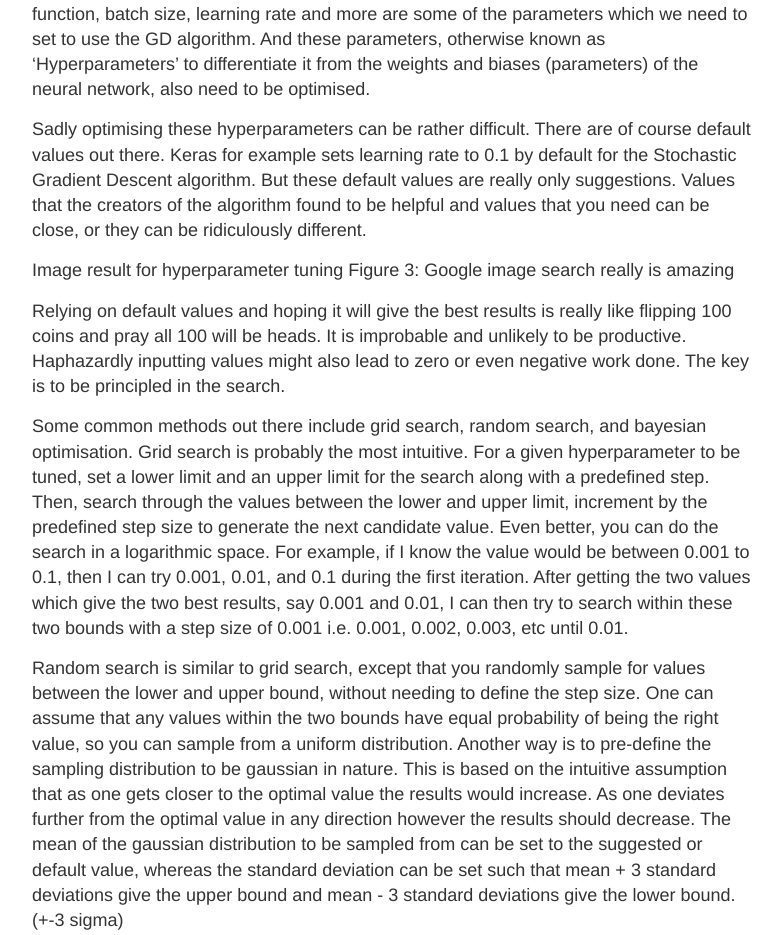
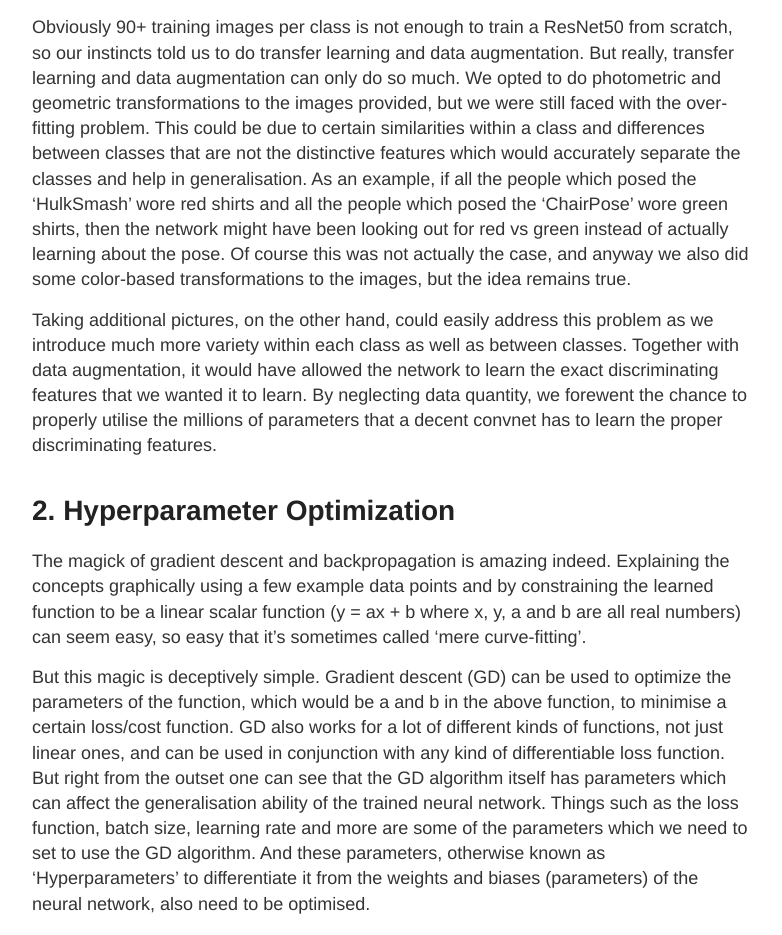
Before and after one commit to Amadeus-Winarto/amadeus-winarto.github.io, a Jekyll site: the page built from _posts/2019-08-26-When you haphazardly do deep learning.md, in a window 1280 px wide and 1400 px high, scrolled down 1873 px. Shown: the top 935 px of the window, without its empty margins (248-1030 px from the left). Built offline with Jekyll 4.4.1, drawn with Linux system fonts in a browser that asks for light colours; some of the changed text lies outside the part shown.

Commit message:
Update 2019-08-26-When you haphazardly do deep learning.md

```diff
--- a/_posts/2019-08-26-When you haphazardly do deep learning.md
+++ b/_posts/2019-08-26-When you haphazardly do deep learning.md
@@ -11,7 +11,10 @@ Alas, we lost in the competition, ranking fourth and missing the much needed cas
 # 1. Data is Everything
 This is one of the things that pros find obvious but others find bewildering. The advancement in neural network architecture has been impressive. In the computer vision realm, it began with AlexNet and has not ended ever since. Currently the State of the Art, as far as I am aware, is EfficientNet:
 
-Figure 1: Such accuracy, much wow
+![EfficientNet](../imgs/WhenYouDoDL/EfficientNet.png "EfficientNet")
+<div align='center' markdown='1'>
+  *Figure 1: Such accuracy, much wow*
+</div>
 
 With that kind of performance improvements due to architectural innovations, it’s easy to fall into the the trap of thinking that architecture is everything. Yet ultimately, deep learning is by nature data hungry, and one stands to gain a lot by simply cleaning whatever data one already have and increasing the amount of data.
 
@@ -19,7 +22,10 @@ So that was something I wasn’t aware of during the competition.
 
 The task was simple enough to understand. The data set consisted of 11 classes of different human poses such as ‘HulkSmash’ or ‘ChairPose’. Strange naming aside, each class had around 90+ training images and 15+ validation images. We had one week to prepare our model, and it would be tested on a separate, withheld test set.
 
-Figure 2: Totally representative graph I took online
+![BigData](../imgs/WhenYouDoDL/BigData.JPEG "BigData")
+<div align='center' markdown='1'>
+  *Figure 2: Totally representative graph I took online*
+</div>
 
 Obviously 90+ training images per class is not enough to train a ResNet50 from scratch, so our instincts told us to do transfer learning and data augmentation. But really, transfer learning and data augmentation can only do so much. We opted to do photometric and geometric transformations to the images provided, but we were still faced with the over-fitting problem. This could be due to certain similarities within a class and differences between classes that are not the distinctive features which would accurately separate the classes and help in generalisation. As an example, if all the people which posed the ‘HulkSmash’ wore red shirts and all the people which posed the ‘ChairPose’ wore green shirts, then the network might have been looking out for red vs green instead of actually learning about the pose. Of course this was not actually the case, and anyway we also did some color-based transformations to the images, but the idea remains true.
 
@@ -32,8 +38,10 @@ But this magic is deceptively simple. Gradient descent (GD) can be used to optim
 
 Sadly optimising these hyperparameters can be rather difficult. There are of course default values out there. Keras for example sets learning rate to 0.1 by default for the Stochastic Gradient Descent algorithm. But these default values are really only suggestions. Values that the creators of the algorithm found to be helpful and values that you need can be close, or they can be ridiculously different.
 
-Image result for hyperparameter tuning
-Figure 3: Google image search really is amazing
+![Hyperparameter](../imgs/WhenYouDoDL/Hyperparameter.png "Hyperparameter")
+<div align='center' markdown='1'>
+  *Figure 3: Google image search really is amazing*
+</div>
 
 Relying on default values and hoping it will give the best results is really like flipping 100 coins and pray all 100 will be heads. It is improbable and unlikely to be productive. Haphazardly inputting values might also lead to zero or even negative work done. The key is to be principled in the search.
 
@@ -42,13 +50,17 @@ Some common methods out there include grid search, random search, and bayesian o
 Random search is similar to grid search, except that you randomly sample for values between the lower and upper bound, without needing to define the step size. One can assume that any values within the two bounds have equal probability of being the right value, so you can sample from a uniform distribution. Another way is to pre-define the sampling distribution to be gaussian in nature. This is based on the intuitive assumption that as one gets closer to the optimal value the results would increase. As one deviates further from the optimal value in any direction however the results should decrease. The mean of the gaussian distribution to be sampled from can be set to the suggested or default value, whereas the standard deviation can be set such that mean + 3 standard deviations give the upper bound and mean - 3 standard deviations give the lower bound. (+-3 sigma)
 
 Bayesian optimisation takes this idea even further. I won’t discuss it here — my understanding of bayesian probability is quite shaky, but BO is said to be better than grid and random search. If you don’t understand anything here you can always just copy and paste code from sklearn (but try not to though).
+
 # 3. Ensembling
 
 This is probably the holy grail of Kagglers, and the bane of those who seek fast inference. Ensembling is a technique which dates back to the age of machine learning without neural networks — the key idea is to utilise different learning algorithms with different ability and somehow combine them to obtain a superior model with better generalisation to unseen data.
 
 It lies on the assumption that searching for the single best model available out of all the possible models out there is intractable. This is also related to the fact that the gradient descent algorithm only allows us to search for models which lie at the local minimum of the loss function’s landscape, and this landscape is non-convex and thus the local minimum is not the global minimum. If this sounds like Marsian to you, see the figure below.
 
-Figure 4: The left image shows a convex function. The right image shows a non-convex function. The z-axis represents the value of the loss function, while the x and y axis represents the parameters of the model.
+![Convex Function](../imgs/WhenYouDoDL/Convex.jpg "Convex Function")
+<div align='center' markdown='1'>
+*Figure 4: The left image shows a convex function. The right image shows a non-convex function. The z-axis represents the value of the loss function, while the x and y axis represents the parameters of the model.*
+</div>
 
 Imagine a heavy ball placed on a metallic sheet shaped like the convex function shown on Fig. 4. It’s easy to see that, upon releasing the ball, it will always travel to the same location on the sheet, regardless of the initial position of the ball. This is what it means to be convex (again, not the most rigorous of definitions, but it works). On the other hand, the same ball released on a metallic sheet shaped like the left image in Fig.4 would land on different locations depending on the initial position of the ball. The ball will always land on a point which is a local minimum (a valley), but there are no guarantees in place on whether this local minimum is the global minimum (whether the valley is the deepest valley).
 
```
